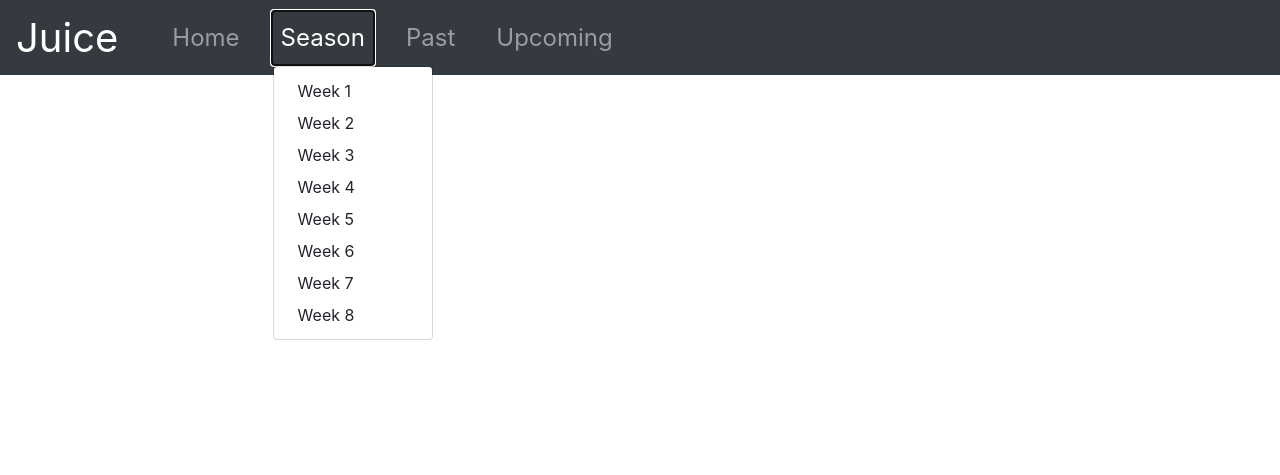
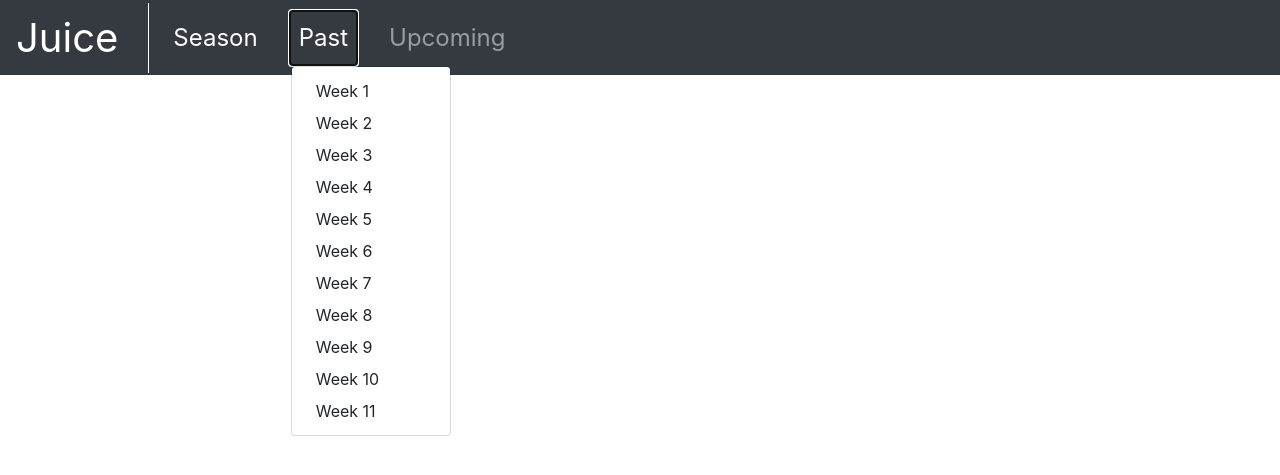
Before and after one commit to sampocs/juice, a Flask app: page /season in a window 1280 px wide, after a click on "Past". Shown: the top 475 px of the page. Run offline with Flask 2, Linux system fonts and the light colour scheme; some libraries are stand-ins or nearby versions.

Commit message:
added page navigation

```diff
--- a/flask/app/frontend/views.py
+++ b/flask/app/frontend/views.py
@@ -1,10 +1,9 @@
 from flask import render_template, redirect, url_for
+from flask.templating import render_template_string
 from app import app
 
-SEASONS = [2018, 2019]
 
-def render_helper(page_name, **kwargs):
-    current_season = 2019
+def render_helper(page_name):
     current_week = 12
     template = f'{page_name}.html'
     past_weeks = range(1, current_week)
@@ -18,10 +17,16 @@
 
 @app.route('/')
 def home():
-    return redirect(url_for(f'season'))
+    return redirect(url_for('season'))
 
 @app.route('/season')
 def season():
-    past_weeks = range(1, 9)
-    upcoming_weeks = range(9, 17)
-    return render_template('season.html', tab="season", past_weeks=past_weeks, upcoming_weeks=upcoming_weeks)
+    return render_helper('season')
+
+@app.route('/past/week=<week>')
+def past(week):
+    return render_helper('past')
+
+@app.route('/upcoming/week=<week>')
+def upcoming(week):
+    return render_helper('upcoming')
--- a/flask/app/templates/base.html
+++ b/flask/app/templates/base.html
@@ -25,25 +25,15 @@
 
 <body>
     <nav class="navbar navbar-expand-lg navbar-dark bg-dark py-4">
-        <a class="navbar-brand" style="font-size: 2.5em; padding-right: 30px;" href="#">
+        <a class="navbar-brand" style="font-size: 2.5em; padding-right: 30px; border-right: 1px solid #000; border-color: white;" href="/">
             Juice
         </a>
         <div class="collapse navbar-collapse">
             <ul class="navbar-nav mr-auto">
-                <li class="nav-item {{'active' if tab == 'home'}}">
-                    <a class="nav-link" href="">
-                        Home
-                    </a>
-                </li>
                 <li class="nav-item dropdown {{'active' if tab == 'season'}}">
-                    <a class="nav-link" href="" role="button" data-toggle="dropdown">
+                    <a class="nav-link" href="/season" role="button">
                         Season
                     </a>
-                    <div class="dropdown-menu">
-                        {% for week_num in past_weeks %}
-                        <a class="dropdown-item" href="past/week={{week_num}}">Week {{week_num}}</a>
-                        {% endfor %}
-                    </div>
                 </li>
                 <li class="nav-item dropdown {{'active' if tab == 'past'}}">
                     <a class="nav-link" href="" role="button" data-toggle="dropdown">
@@ -51,7 +41,7 @@
                     </a>
                     <div class="dropdown-menu">
                         {% for week_num in past_weeks %}
-                        <a class="dropdown-item" href="past/week={{week_num}}">Week {{week_num}}</a>
+                        <a class="dropdown-item" href="/past/week={{week_num}}">Week {{week_num}}</a>
                         {% endfor %}
                     </div>
                 </li>
@@ -61,7 +51,7 @@
                     </a>
                     <div class="dropdown-menu" aria-labelledby="navbarDropdown">
                         {% for week_num in upcoming_weeks %}
-                        <a class="dropdown-item" href="past/week={{week_num}}">Week {{week_num}}</a>
+                        <a class="dropdown-item" href="/upcoming/week={{week_num}}">Week {{week_num}}</a>
                         {% endfor %}
                     </div>
                 </li>
--- /dev/null
+++ b/flask/app/templates/past.html
@@ -0,0 +1 @@
+{% extends "base.html" %}
--- /dev/null
+++ b/flask/app/templates/upcoming.html
@@ -0,0 +1 @@
+{% extends "base.html" %}
```
